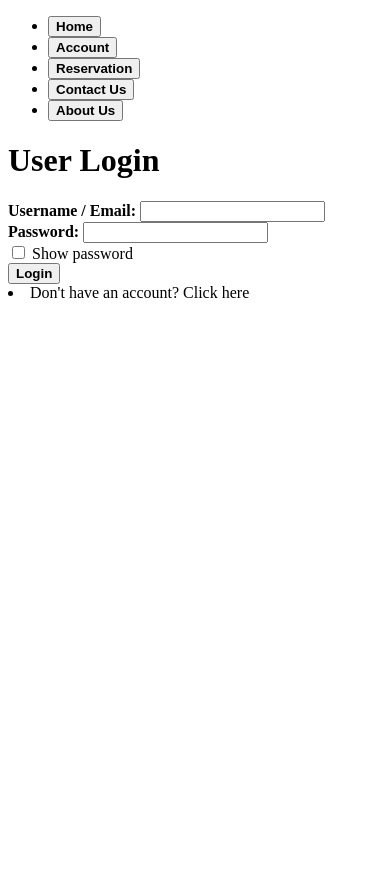
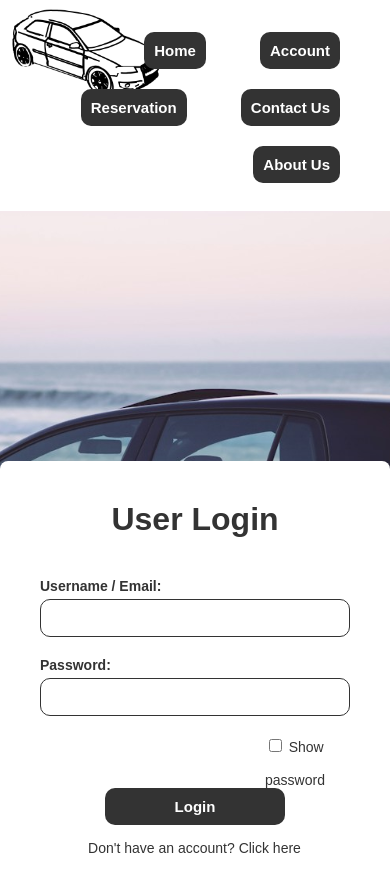
Before and after one commit to fpfrances/Car-Rental-Service, a plain HTML site: page account.html in a window 390 px wide. Shown: the top 869 px of the page. Before the commit the page ends 844 px from the top, so only its background shows below. Drawn offline with Linux system fonts and the light colour scheme.

Commit message:
Added new account.js file, fixed mobile view.js

```diff
--- a/account.css
+++ b/account.css
@@ -21,7 +21,7 @@ body{
     color: #333;
     list-style: none;
     text-align: right;
-    padding: 26px 0 29px 0;
+    padding: 22px 0 18px 0;
 }
 
 .nav > li {
@@ -49,8 +49,7 @@ label {
 
 .container {
     max-width: 350px;
-    margin-left: 250px;
-    margin-top: 200px;
+    margin: 250px auto;
     background-color: white; /* background */
     padding: 40px;
     border-radius: 8px;
@@ -70,7 +69,7 @@ label {
 button {
     padding: 10px;
     font-size: 15px;
-    margin-top: 5px;
+    margin: 10px auto;
     background-color: #333; /* background */
     color: white; /* text */
     border: none;
@@ -79,9 +78,7 @@ button {
 }
 
 .container > form > button {
-    margin-top: 40px;
-    margin-left: 80px;
-    margin-right: 80px;
+    margin: auto;
     padding: 10px 70px;
     display: flex;
 }
--- a/account.html
+++ b/account.html
@@ -4,7 +4,7 @@
     <meta charset="UTF-8">
     <meta name="viewport" content="width=device-width, initial-scale=1.0">
     <title>Knights Auto Car Rental</title>
-    <link rel="stylesheet" media="screen and (min-width: 480px)" type="text/css" href="account.css">
+    <link rel="stylesheet" media="screen and (min-width: 120px)" type="text/css" href="account.css">
     <style>
         /* Add your CSS styles here if needed */
     </style>
@@ -12,7 +12,7 @@
 <body>
     <ul class="nav">
         <li><button onclick="location.href='index.html'"><b>Home</b></button></li>
-        <li><button onclick="location.href='account.html'"><b>Account</b></button></li>
+        <li><button onclick="location.href='account/account.html'"><b>Account</b></button></li>
         <li><button onclick="location.href='rental.html'"><b>Reservation</b></button></li>
         <li><button onclick="location.href='contact.html'"><b>Contact Us</b></button></li>
         <li><button onclick="location.href='about.html'"><b>About Us</b></button></li>
@@ -32,12 +32,6 @@
             <li><label onclick="location.href='form.html'">Don't have an account? Click here</label></li>
         </form>
     </div>
-
-    <script>
-        function togglePasswordVisibility() {
-            var passwordInput = document.getElementById("password");
-            passwordInput.type = (passwordInput.type === "password") ? "text" : "password";
-        }
-    </script>
+    <script src="account.js"></script>
 </body>
 </html>
--- /dev/null
+++ b/account.js
@@ -0,0 +1,4 @@
+function togglePasswordVisibility() {
+    var passwordInput = document.getElementById("password");
+    passwordInput.type = (passwordInput.type === "password") ? "text" : "password";
+}
--- a/index.css
+++ b/index.css
@@ -36,8 +36,7 @@ body {
 
 .container {
     max-width: 800px;
-    margin-left: 850px;
-    margin-top: 300px;
+    margin: 250px auto;
     background-color: white; /* background */
     padding: 30px;
     border-radius: 8px;
--- a/rental.css
+++ b/rental.css
@@ -48,8 +48,7 @@ label {
 
 .container {
     max-width: 650px;
-    margin-left: 250px;
-    margin-top: 200px;
+    margin: 250px auto;
     background-color: white; /* background */
     padding: 30px;
     border-radius: 8px;
```
Also changed, not shown: index.html (+1 -1 lines), rental.html (+1 -1 lines).
